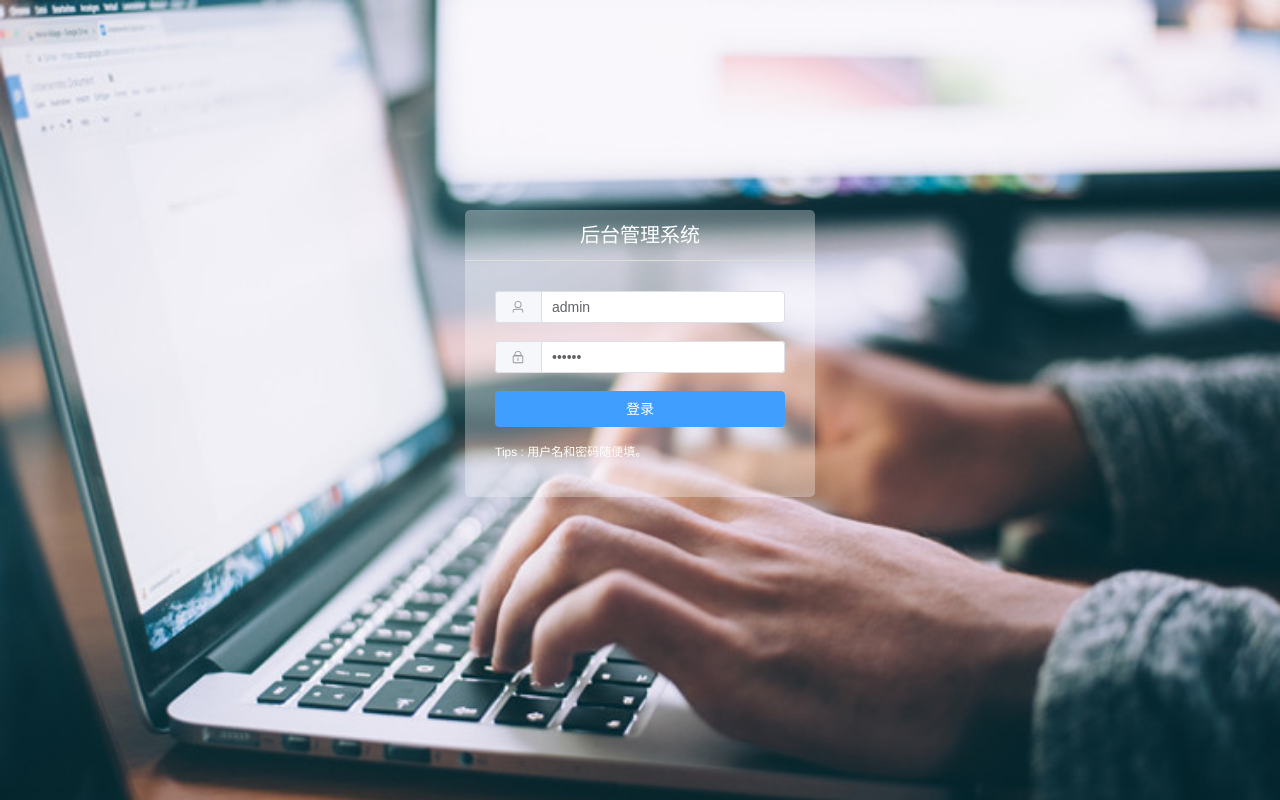
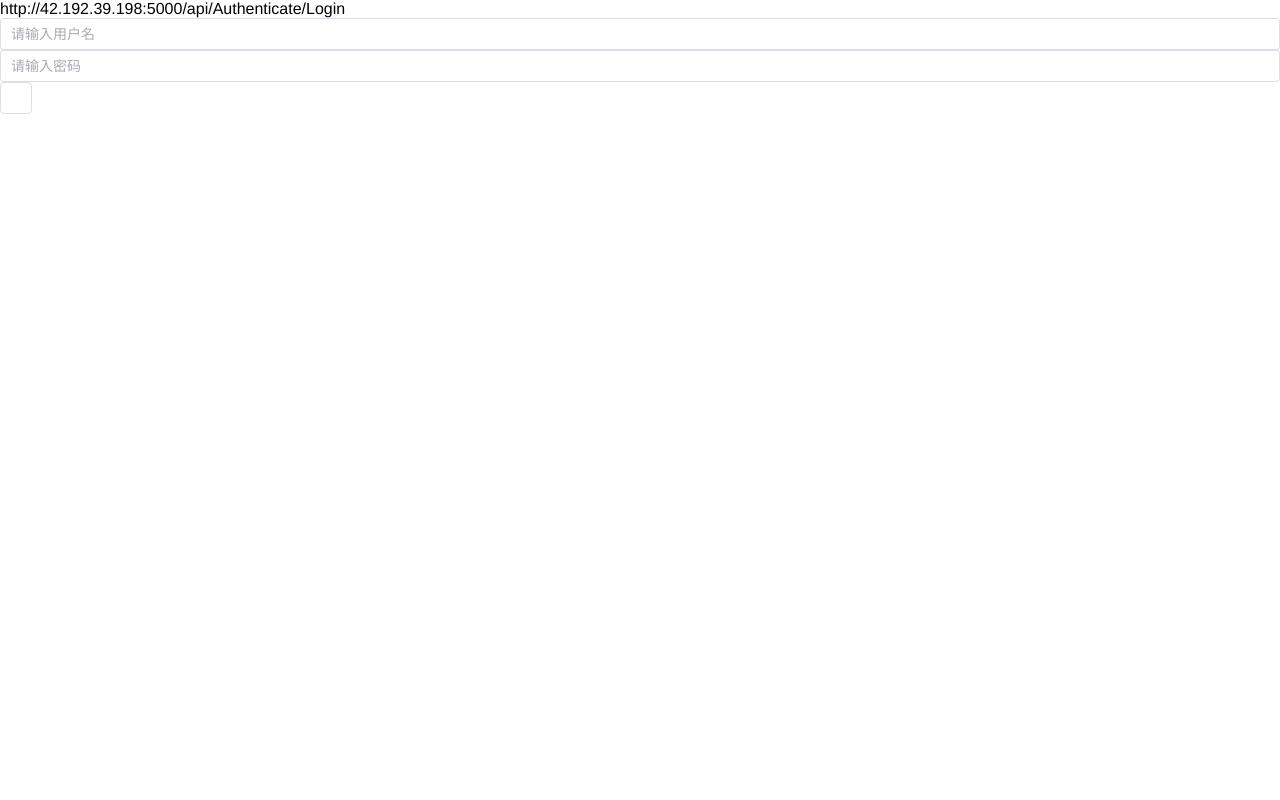
Before and after one commit to OwenXu6/pl0-compiler, a Vue app: page /#/login in a window 1280 px wide. Built offline with nearby package versions, Linux system fonts and the light colour scheme; a small style sheet from the web is missing; what vue3-print-nb would draw is missing.

Commit message:
Add Login.vue

```diff
--- /dev/null
+++ b/src/store/baseUrl.ts
@@ -0,0 +1,7 @@
+import {defineStore} from "pinia";
+
+export const useBaseUrl = defineStore("baseUrl",{
+    state:()=>{
+        return {baseUrl:"http://42.192.39.198:5000"}
+    }
+})
--- /dev/null
+++ b/src/store/userInfo.ts
@@ -0,0 +1,12 @@
+import {defineStore} from "pinia";
+
+export const useUserInfo=defineStore('userInfo',{
+    state:()=>{
+        return {userToken:undefined}
+    },
+    actions:{
+        updateToken(token){
+            this.userToken=token
+        }
+    }
+})
--- a/src/views/activity.vue
+++ b/src/views/activity.vue
@@ -107,7 +107,7 @@
 import { ref, reactive } from 'vue';
 import { ElMessage, ElMessageBox } from 'element-plus';
 import { Delete, Edit, Search, Plus, Sort, More } from '@element-plus/icons-vue';
-import { fetchActivityData } from '../api/index';
+import { fetchData } from '../api/index';
 import { useRouter } from 'vue-router';
 
 
@@ -137,7 +137,7 @@ const addedData = ref<TableItem[]>([]); // 保存新增的数据
 
 // 获取表格数据
 const getData = () => {
-	fetchActivityData().then(res => {
+	fetchData().then(res => {
 		let filteredData = res.data.list.concat(addedData.value);
         if (query.address !== '') {
 			if(query.address==='全部'){
--- a/src/views/login.vue
+++ b/src/views/login.vue
@@ -1,129 +1,47 @@
+<script setup>
+import sha256 from 'crypto-js/sha256'
+import {useBaseUrl} from "../store/baseUrl";
+import axios from "axios";
+import {useUserInfo} from "../store/userInfo";
+import {ref} from "vue";
+
+const baseUrl = useBaseUrl().baseUrl
+const userInfo = useUserInfo()
+const user_name = ref("")
+const user_password = ref("")
+const login = () => {
+  const hashDigest = sha256(user_name.value + user_password.value)+'*'+'U';
+  const LoginModel = {
+    "userName":user_name.value,
+    "password":hashDigest
+  }
+  axios.post(baseUrl + '/api/Authenticate/Login', LoginModel)
+      .then(function (response) {
+        userInfo.updateToken(response.data.token())
+        alert(response)
+      })
+      .catch(function (error) {
+        if (error.response) {
+          // 请求成功发出且服务器也响应了状态码，但状态代码超出了 2xx 的范围
+          console.log(error.response.data);
+          console.log(error.response.status);
+          console.log(error.response.headers);
+        } else if (error.request) {
+          // 请求已经成功发起，但没有收到响应
+          // `error.request` 在浏览器中是 XMLHttpRequest 的实例，
+          // 而在node.js中是 http.ClientRequest 的实例
+          console.log(error.request);
+        } else {
+          // 发送请求时出了点问题
+          console.log('Error', error.message);
+        }
+        console.log(error.config);
+      });
+}
+</script>
 <template>
-	<div class="login-wrap">
-		<div class="ms-login">
-			<div class="ms-title">后台管理系统</div>
-			<el-form :model="param" :rules="rules" ref="login" label-width="0px" class="ms-content">
-				<el-form-item prop="username">
-					<el-input v-model="param.username" placeholder="username">
-						<template #prepend>
-							<el-button :icon="User"></el-button>
-						</template>
-					</el-input>
-				</el-form-item>
-				<el-form-item prop="password">
-					<el-input
-						type="password"
-						placeholder="password"
-						v-model="param.password"
-						@keyup.enter="submitForm(login)"
-					>
-						<template #prepend>
-							<el-button :icon="Lock"></el-button>
-						</template>
-					</el-input>
-				</el-form-item>
-				<div class="login-btn">
-					<el-button type="primary" @click="submitForm(login)">登录</el-button>
-				</div>
-				<p class="login-tips">Tips : 用户名和密码随便填。</p>
-			</el-form>
-		</div>
-	</div>
+  <p>{{baseUrl + '/api/Authenticate/Login'}}</p>
+  <el-input v-model="user_name" placeholder="请输入用户名"/>
+  <el-input v-model="user_password" placeholder="请输入密码"/>
+  <el-button @click="login"/>
 </template>
-
-<script setup lang="ts">
-import { ref, reactive } from 'vue';
-import { useTagsStore } from '../store/tags';
-import { usePermissStore } from '../store/permiss';
-import { useRouter } from 'vue-router';
-import { ElMessage } from 'element-plus';
-import type { FormInstance, FormRules } from 'element-plus';
-import { Lock, User } from '@element-plus/icons-vue';
-
-interface LoginInfo {
-	username: string;
-	password: string;
-}
-
-const router = useRouter();
-const param = reactive<LoginInfo>({
-	username: 'admin',
-	password: '123123'
-});
-
-const rules: FormRules = {
-	username: [
-		{
-			required: true,
-			message: '请输入用户名',
-			trigger: 'blur'
-		}
-	],
-	password: [{ required: true, message: '请输入密码', trigger: 'blur' }]
-};
-const permiss = usePermissStore();
-const login = ref<FormInstance>();
-const submitForm = (formEl: FormInstance | undefined) => {
-	if (!formEl) return;
-	formEl.validate((valid: boolean) => {
-		if (valid) {
-			ElMessage.success('登录成功');
-			localStorage.setItem('ms_username', param.username);
-			const keys = permiss.defaultList[param.username == 'admin' ? 'admin' : 'user'];
-			permiss.handleSet(keys);
-			localStorage.setItem('ms_keys', JSON.stringify(keys));
-			router.push('/');
-		} else {
-			ElMessage.error('登录成功');
-			return false;
-		}
-	});
-};
-
-const tags = useTagsStore();
-tags.clearTags();
-</script>
-
-<style scoped>
-.login-wrap {
-	position: relative;
-	width: 100%;
-	height: 100%;
-	background-image: url(../assets/img/login-bg.jpg);
-	background-size: 100%;
-}
-.ms-title {
-	width: 100%;
-	line-height: 50px;
-	text-align: center;
-	font-size: 20px;
-	color: #fff;
-	border-bottom: 1px solid #ddd;
-}
-.ms-login {
-	position: absolute;
-	left: 50%;
-	top: 50%;
-	width: 350px;
-	margin: -190px 0 0 -175px;
-	border-radius: 5px;
-	background: rgba(255, 255, 255, 0.3);
-	overflow: hidden;
-}
-.ms-content {
-	padding: 30px 30px;
-}
-.login-btn {
-	text-align: center;
-}
-.login-btn button {
-	width: 100%;
-	height: 36px;
-	margin-bottom: 10px;
-}
-.login-tips {
-	font-size: 12px;
-	line-height: 30px;
-	color: #fff;
-}
-</style>
```
